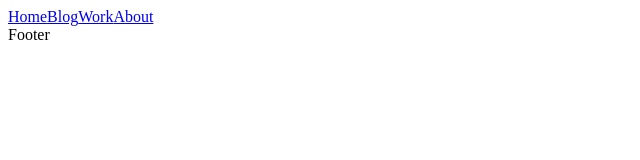
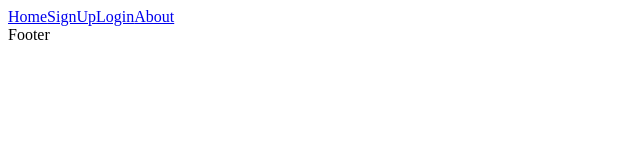
Before and after one commit to ArturitoDevelop/project_agency_rent, a React app: page / in a window 1280 px wide. Shown: the top 160 px of the page, without its empty margins (0-640 px from the left). Built offline with nearby package versions, Linux system fonts and the light colour scheme; the HTML template or start-up script is replaced by a standard one.

Commit message:
correct ways in the NavBar

```diff
--- a/src/components/UI/NewNavBar.jsx
+++ b/src/components/UI/NewNavBar.jsx
@@ -4,8 +4,8 @@ export default function NewNavBar() {
   return (
     <nav class="navMenu">
     <a href="/">Home</a>
-    <a href="#">Blog</a>
-    <a href="#">Work</a>
+    <a href="/authPage">SignUp</a>
+    <a href="/loginPage">Login</a>
     <a href="#">About</a>
     <div class="dot"></div>
   </nav>
```
